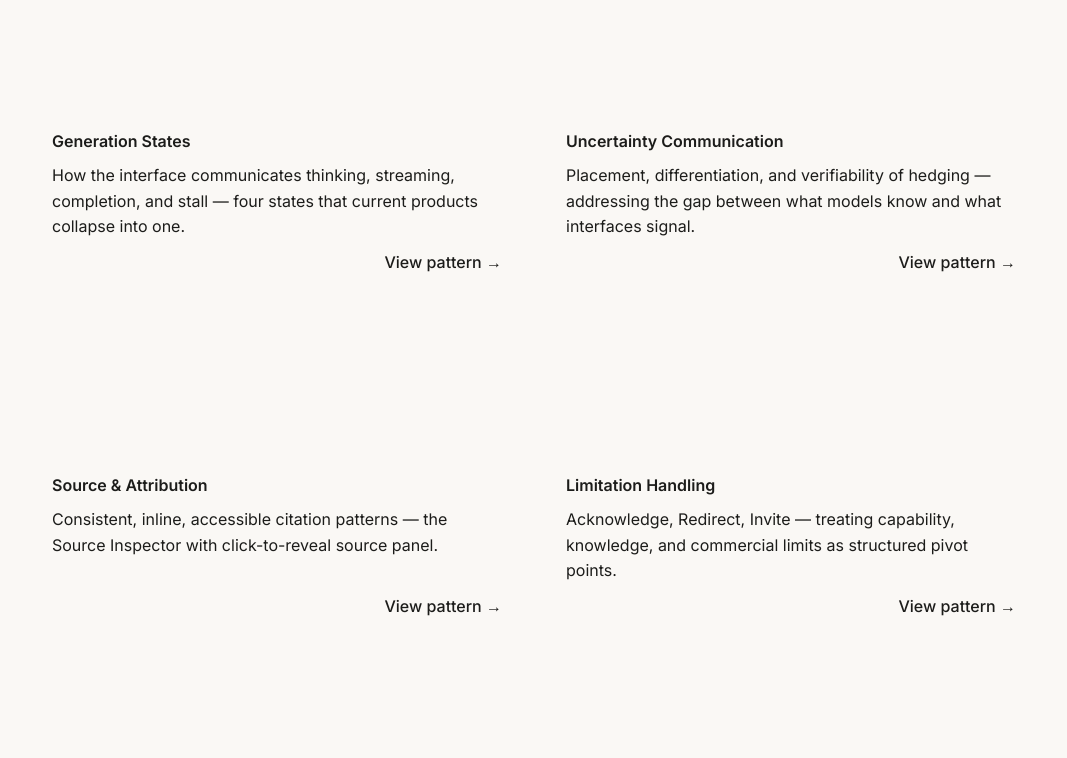
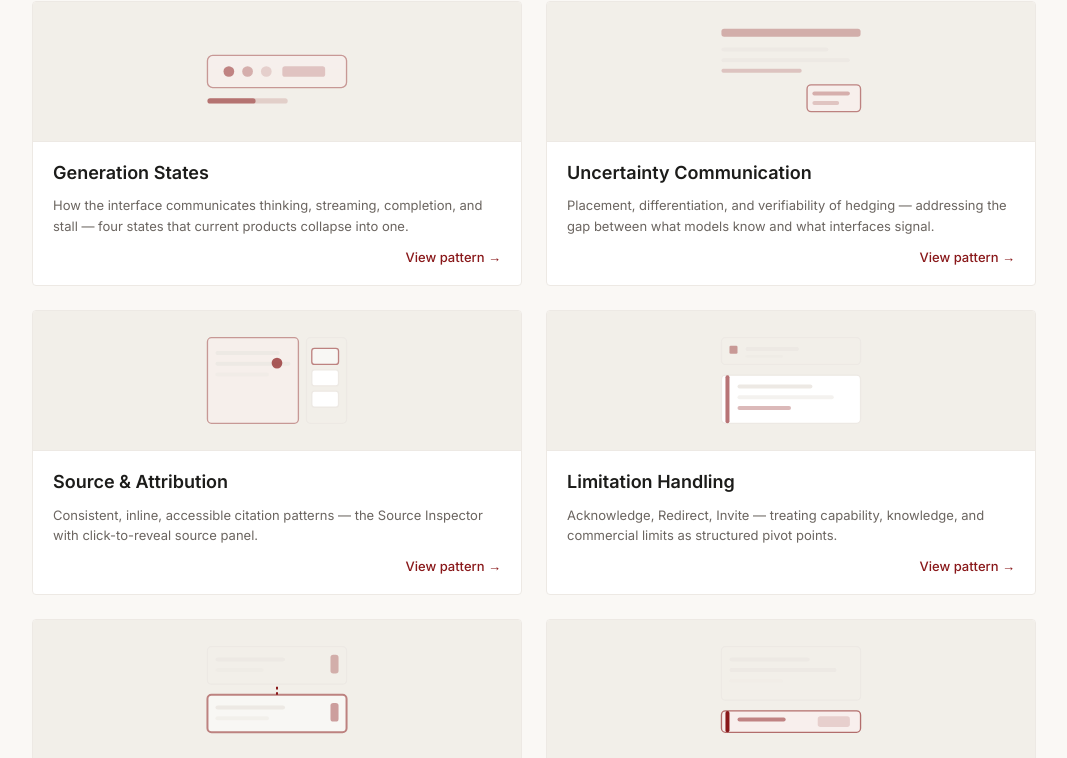
Before and after one commit to alikhandesign/alikhandesign.com, a Next.js app: page /patterns in a window 1280 px wide. Shown: the part 440-1198 px from the top of the page, without its empty margins (106-1173 px from the left). Built offline with nearby package versions, Linux system fonts and the light colour scheme.

Commit message:
Revert: token rename sweep (broke styles, needs debugging)

```diff
--- a/app/patterns/page.tsx
+++ b/app/patterns/page.tsx
@@ -7,13 +7,13 @@ const patterns = [
     desc: 'How the interface communicates thinking, streaming, completion, and stall — four states that current products collapse into one.',
     svg: (
       <svg viewBox="0 0 120 80" fill="none" xmlns="http://www.w3.org/2000/svg" style={{ width: '100%', height: '100%' }}>
-        <rect x="8" y="28" width="104" height="24" rx="4" fill="var(--color-accent-bg)" stroke="var(--color-accent)" strokeWidth="1" opacity="0.4"/>
-        <circle cx="24" cy="40" r="4" fill="var(--color-accent)" opacity="0.5"/>
-        <circle cx="38" cy="40" r="4" fill="var(--color-accent)" opacity="0.3"/>
-        <circle cx="52" cy="40" r="4" fill="var(--color-accent)" opacity="0.15"/>
-        <rect x="64" y="36" width="32" height="8" rx="2" fill="var(--color-accent)" opacity="0.2"/>
-        <rect x="8" y="60" width="60" height="4" rx="2" fill="var(--color-accent)" opacity="0.15"/>
-        <rect x="8" y="60" width="36" height="4" rx="2" fill="var(--color-accent)" opacity="0.5"/>
+        <rect x="8" y="28" width="104" height="24" rx="4" fill="var(--accent-bg)" stroke="var(--accent)" strokeWidth="1" opacity="0.4"/>
+        <circle cx="24" cy="40" r="4" fill="var(--accent)" opacity="0.5"/>
+        <circle cx="38" cy="40" r="4" fill="var(--accent)" opacity="0.3"/>
+        <circle cx="52" cy="40" r="4" fill="var(--accent)" opacity="0.15"/>
+        <rect x="64" y="36" width="32" height="8" rx="2" fill="var(--accent)" opacity="0.2"/>
+        <rect x="8" y="60" width="60" height="4" rx="2" fill="var(--accent)" opacity="0.15"/>
+        <rect x="8" y="60" width="36" height="4" rx="2" fill="var(--accent)" opacity="0.5"/>
       </svg>
     ),
   },
@@ -23,13 +23,13 @@ const patterns = [
     desc: 'Placement, differentiation, and verifiability of hedging — addressing the gap between what models know and what interfaces signal.',
     svg: (
       <svg viewBox="0 0 120 80" fill="none" xmlns="http://www.w3.org/2000/svg" style={{ width: '100%', height: '100%' }}>
-        <rect x="8" y="8" width="104" height="6" rx="2" fill="var(--color-accent)" opacity="0.3"/>
-        <rect x="8" y="22" width="80" height="3" rx="1.5" fill="var(--color-border)"/>
-        <rect x="8" y="30" width="96" height="3" rx="1.5" fill="var(--color-border)"/>
-        <rect x="8" y="38" width="60" height="3" rx="1.5" fill="var(--color-accent)" opacity="0.2"/>
-        <rect x="72" y="50" width="40" height="20" rx="3" fill="var(--color-accent-bg)" stroke="var(--color-accent)" strokeWidth="1" opacity="0.5"/>
-        <rect x="76" y="55" width="28" height="3" rx="1.5" fill="var(--color-accent)" opacity="0.3"/>
-        <rect x="76" y="62" width="20" height="3" rx="1.5" fill="var(--color-accent)" opacity="0.2"/>
+        <rect x="8" y="8" width="104" height="6" rx="2" fill="var(--accent)" opacity="0.3"/>
+        <rect x="8" y="22" width="80" height="3" rx="1.5" fill="var(--border)"/>
+        <rect x="8" y="30" width="96" height="3" rx="1.5" fill="var(--border)"/>
+        <rect x="8" y="38" width="60" height="3" rx="1.5" fill="var(--accent)" opacity="0.2"/>
+        <rect x="72" y="50" width="40" height="20" rx="3" fill="var(--accent-bg)" stroke="var(--accent)" strokeWidth="1" opacity="0.5"/>
+        <rect x="76" y="55" width="28" height="3" rx="1.5" fill="var(--accent)" opacity="0.3"/>
+        <rect x="76" y="62" width="20" height="3" rx="1.5" fill="var(--accent)" opacity="0.2"/>
       </svg>
     ),
   },
@@ -39,15 +39,15 @@ const patterns = [
     desc: 'Consistent, inline, accessible citation patterns — the Source Inspector with click-to-reveal source panel.',
     svg: (
       <svg viewBox="0 0 120 80" fill="none" xmlns="http://www.w3.org/2000/svg" style={{ width: '100%', height: '100%' }}>
-        <rect x="8" y="8" width="68" height="64" rx="3" fill="var(--color-accent-bg)" stroke="var(--color-accent)" strokeWidth="1" opacity="0.4"/>
-        <rect x="82" y="8" width="30" height="64" rx="3" fill="var(--color-surface-subtle)" stroke="var(--color-border)" strokeWidth="1"/>
-        <rect x="14" y="18" width="48" height="3" rx="1.5" fill="var(--color-border)"/>
-        <rect x="14" y="26" width="56" height="3" rx="1.5" fill="var(--color-border)"/>
-        <rect x="14" y="34" width="40" height="3" rx="1.5" fill="var(--color-border)" opacity="0.5"/>
-        <circle cx="60" cy="27" r="4" fill="var(--color-accent)" opacity="0.7"/>
-        <rect x="86" y="16" width="20" height="12" rx="2" fill="var(--color-surface)" stroke="var(--color-accent)" strokeWidth="1" opacity="0.5"/>
-        <rect x="86" y="32" width="20" height="12" rx="2" fill="var(--color-surface)" stroke="var(--color-border)" strokeWidth="1"/>
-        <rect x="86" y="48" width="20" height="12" rx="2" fill="var(--color-surface)" stroke="var(--color-border)" strokeWidth="1"/>
+        <rect x="8" y="8" width="68" height="64" rx="3" fill="var(--accent-bg)" stroke="var(--accent)" strokeWidth="1" opacity="0.4"/>
+        <rect x="82" y="8" width="30" height="64" rx="3" fill="var(--warm-75)" stroke="var(--border)" strokeWidth="1"/>
+        <rect x="14" y="18" width="48" height="3" rx="1.5" fill="var(--border)"/>
+        <rect x="14" y="26" width="56" height="3" rx="1.5" fill="var(--border)"/>
+        <rect x="14" y="34" width="40" height="3" rx="1.5" fill="var(--border)" opacity="0.5"/>
+        <circle cx="60" cy="27" r="4" fill="var(--accent)" opacity="0.7"/>
+        <rect x="86" y="16" width="20" height="12" rx="2" fill="var(--surface)" stroke="var(--accent)" strokeWidth="1" opacity="0.5"/>
+        <rect x="86" y="32" width="20" height="12" rx="2" fill="var(--surface)" stroke="var(--border)" strokeWidth="1"/>
+        <rect x="86" y="48" width="20" height="12" rx="2" fill="var(--surface)" stroke="var(--border)" strokeWidth="1"/>
       </svg>
     ),
   },
@@ -57,15 +57,15 @@ const patterns = [
     desc: 'Acknowledge, Redirect, Invite — treating capability, knowledge, and commercial limits as structured pivot points.',
     svg: (
       <svg viewBox="0 0 120 80" fill="none" xmlns="http://www.w3.org/2000/svg" style={{ width: '100%', height: '100%' }}>
-        <rect x="8" y="8" width="104" height="20" rx="3" fill="var(--color-surface-subtle)" stroke="var(--color-border)" strokeWidth="1"/>
-        <rect x="14" y="14" width="6" height="6" rx="1" fill="var(--color-accent)" opacity="0.4"/>
-        <rect x="26" y="15" width="40" height="3" rx="1.5" fill="var(--color-border)"/>
-        <rect x="26" y="21" width="28" height="2" rx="1" fill="var(--color-border)" opacity="0.5"/>
-        <rect x="8" y="36" width="104" height="36" rx="3" fill="var(--color-surface)" stroke="var(--color-border)" strokeWidth="1"/>
-        <rect x="11" y="36" width="3" height="36" rx="1.5" fill="var(--color-accent)" opacity="0.6"/>
-        <rect x="20" y="43" width="56" height="3" rx="1.5" fill="var(--color-border)"/>
-        <rect x="20" y="51" width="72" height="3" rx="1.5" fill="var(--color-border)" opacity="0.6"/>
-        <rect x="20" y="59" width="40" height="3" rx="1.5" fill="var(--color-accent)" opacity="0.3"/>
+        <rect x="8" y="8" width="104" height="20" rx="3" fill="var(--warm-75)" stroke="var(--border)" strokeWidth="1"/>
+        <rect x="14" y="14" width="6" height="6" rx="1" fill="var(--accent)" opacity="0.4"/>
+        <rect x="26" y="15" width="40" height="3" rx="1.5" fill="var(--border)"/>
+        <rect x="26" y="21" width="28" height="2" rx="1" fill="var(--border)" opacity="0.5"/>
+        <rect x="8" y="36" width="104" height="36" rx="3" fill="var(--surface)" stroke="var(--border)" strokeWidth="1"/>
+        <rect x="11" y="36" width="3" height="36" rx="1.5" fill="var(--accent)" opacity="0.6"/>
+        <rect x="20" y="43" width="56" height="3" rx="1.5" fill="var(--border)"/>
+        <rect x="20" y="51" width="72" height="3" rx="1.5" fill="var(--border)" opacity="0.6"/>
+        <rect x="20" y="59" width="40" height="3" rx="1.5" fill="var(--accent)" opacity="0.3"/>
       </svg>
     ),
   },
@@ -75,15 +75,15 @@ const patterns = [
     desc: 'The Clarification Interceptor and block-level versioning — moving from blind regeneration to surgical iteration.',
     svg: (
       <svg viewBox="0 0 120 80" fill="none" xmlns="http://www.w3.org/2000/svg" style={{ width: '100%', height: '100%' }}>
-        <rect x="8" y="8" width="104" height="28" rx="3" fill="var(--color-surface-subtle)" stroke="var(--color-border)" strokeWidth="1"/>
-        <rect x="14" y="16" width="52" height="3" rx="1.5" fill="var(--color-border)"/>
-        <rect x="14" y="24" width="36" height="3" rx="1.5" fill="var(--color-border)" opacity="0.5"/>
-        <rect x="100" y="14" width="6" height="14" rx="2" fill="var(--color-accent)" opacity="0.3"/>
-        <rect x="8" y="44" width="104" height="28" rx="3" fill="var(--color-surface)" stroke="var(--color-accent)" strokeWidth="1.5" opacity="0.5"/>
-        <rect x="14" y="52" width="52" height="3" rx="1.5" fill="var(--color-border)"/>
-        <rect x="14" y="60" width="40" height="3" rx="1.5" fill="var(--color-border)" opacity="0.5"/>
-        <rect x="100" y="50" width="6" height="14" rx="2" fill="var(--color-accent)" opacity="0.4"/>
-        <path d="M60 38 L60 44" stroke="var(--color-accent)" strokeWidth="1.5" strokeDasharray="2 2"/>
+        <rect x="8" y="8" width="104" height="28" rx="3" fill="var(--warm-75)" stroke="var(--border)" strokeWidth="1"/>
+        <rect x="14" y="16" width="52" height="3" rx="1.5" fill="var(--border)"/>
+        <rect x="14" y="24" width="36" height="3" rx="1.5" fill="var(--border)" opacity="0.5"/>
+        <rect x="100" y="14" width="6" height="14" rx="2" fill="var(--accent)" opacity="0.3"/>
+        <rect x="8" y="44" width="104" height="28" rx="3" fill="var(--surface)" stroke="var(--accent)" strokeWidth="1.5" opacity="0.5"/>
+        <rect x="14" y="52" width="52" height="3" rx="1.5" fill="var(--border)"/>
+        <rect x="14" y="60" width="40" height="3" rx="1.5" fill="var(--border)" opacity="0.5"/>
+        <rect x="100" y="50" width="6" height="14" rx="2" fill="var(--accent)" opacity="0.4"/>
+        <path d="M60 38 L60 44" stroke="var(--accent)" strokeWidth="1.5" strokeDasharray="2 2"/>
       </svg>
     ),
   },
@@ -93,14 +93,14 @@ const patterns = [
     desc: 'The Heartbeat Watchdog and four-error taxonomy — eliminating silent failures through state escalation and input preservation.',
     svg: (
       <svg viewBox="0 0 120 80" fill="none" xmlns="http://www.w3.org/2000/svg" style={{ width: '100%', height: '100%' }}>
-        <rect x="8" y="8" width="104" height="40" rx="3" fill="var(--color-surface-subtle)" stroke="var(--color-border)" strokeWidth="1"/>
-        <rect x="14" y="16" width="60" height="3" rx="1.5" fill="var(--color-border)"/>
-        <rect x="14" y="24" width="80" height="3" rx="1.5" fill="var(--color-border)"/>
-        <rect x="14" y="32" width="40" height="3" rx="1.5" fill="var(--color-border)" opacity="0.4"/>
-        <rect x="8" y="56" width="104" height="16" rx="3" fill="var(--color-accent-bg)" stroke="var(--color-accent)" strokeWidth="1" opacity="0.6"/>
-        <rect x="11" y="56" width="3" height="16" rx="1.5" fill="var(--color-accent)"/>
-        <rect x="20" y="61" width="36" height="3" rx="1.5" fill="var(--color-accent)" opacity="0.5"/>
-        <rect x="80" y="60" width="24" height="8" rx="2" fill="var(--color-accent)" opacity="0.15"/>
+        <rect x="8" y="8" width="104" height="40" rx="3" fill="var(--warm-75)" stroke="var(--border)" strokeWidth="1"/>
+        <rect x="14" y="16" width="60" height="3" rx="1.5" fill="var(--border)"/>
+        <rect x="14" y="24" width="80" height="3" rx="1.5" fill="var(--border)"/>
+        <rect x="14" y="32" width="40" height="3" rx="1.5" fill="var(--border)" opacity="0.4"/>
+        <rect x="8" y="56" width="104" height="16" rx="3" fill="var(--accent-bg)" stroke="var(--accent)" strokeWidth="1" opacity="0.6"/>
+        <rect x="11" y="56" width="3" height="16" rx="1.5" fill="var(--accent)"/>
+        <rect x="20" y="61" width="36" height="3" rx="1.5" fill="var(--accent)" opacity="0.5"/>
+        <rect x="80" y="60" width="24" height="8" rx="2" fill="var(--accent)" opacity="0.15"/>
       </svg>
     ),
   },
@@ -111,10 +111,10 @@ export default function PatternsIndex() {
     <div style={{ maxWidth: 'var(--max-w)', margin: '0 auto' }}>
       <div className="page-header">
         <p className="eyebrow" style={{ marginBottom: 'var(--space-3)' }}>Pattern Library</p>
-        <h1 className="font-serif" style={{ fontSize: 'var(--color-text-4xl)', fontWeight: 400, lineHeight: 'var(--line-height-tight)', marginBottom: 'var(--space-4)', color: 'var(--color-text)' }}>
+        <h1 className="font-serif" style={{ fontSize: 'var(--text-4xl)', fontWeight: 400, lineHeight: 'var(--line-height-tight)', marginBottom: 'var(--space-4)', color: 'var(--text)' }}>
           AI Interface Patterns
         </h1>
-        <p style={{ fontSize: 'var(--color-text-md)', color: 'var(--color-text-muted)', lineHeight: 'var(--line-height-normal)', maxWidth: 640 }}>
+        <p style={{ fontSize: 'var(--text-md)', color: 'var(--text-muted)', lineHeight: 'var(--line-height-normal)', maxWidth: 640 }}>
           Six pattern categories derived from a competitive audit of ChatGPT, Claude, Gemini, Perplexity, Notion AI, and GitHub Copilot. Each pattern defines the problem, the prescription, the design decisions, and the tradeoffs.
         </p>
       </div>
@@ -124,27 +124,27 @@ export default function PatternsIndex() {
           {patterns.map((p) => (
             <a key={p.slug} href={`/patterns/${p.slug}`} style={{ textDecoration: 'none' }}>
               <div className="work-card" style={{
-                border: '1px solid var(--color-border)',
+                border: '1px solid var(--border)',
                 borderRadius: 'var(--radius)',
-                background: 'var(--color-surface)',
+                background: 'var(--surface)',
                 overflow: 'hidden',
                 display: 'flex',
                 flexDirection: 'column',
                 height: '100%',
                 cursor: 'pointer',
               }}>
-                <div style={{ height: 140, background: 'var(--color-surface-subtle)', borderBottom: '1px solid var(--color-border)', padding: 'var(--space-4)' }}>
+                <div style={{ height: 140, background: 'var(--warm-75)', borderBottom: '1px solid var(--border)', padding: 'var(--space-4)' }}>
                   {p.svg}
                 </div>
                 <div style={{ padding: 'var(--space-5)', display: 'flex', flexDirection: 'column', gap: 'var(--space-3)', flex: 1 }}>
-                  <h2 style={{ fontSize: 'var(--color-text-lg)', fontWeight: 'var(--font-weight-semibold)', color: 'var(--color-text)', lineHeight: 'var(--line-height-tight)' }}>
+                  <h2 style={{ fontSize: 'var(--text-lg)', fontWeight: 'var(--font-weight-semibold)', color: 'var(--text)', lineHeight: 'var(--line-height-tight)' }}>
                     {p.title}
                   </h2>
-                  <p style={{ fontSize: 'var(--color-text-sm)', color: 'var(--color-text-muted)', lineHeight: 'var(--line-height-normal)', flex: 1 }}>
+                  <p style={{ fontSize: 'var(--text-sm)', color: 'var(--text-muted)', lineHeight: 'var(--line-height-normal)', flex: 1 }}>
                     {p.desc}
                   </p>
                   <div style={{ display: 'flex', justifyContent: 'flex-end' }}>
-                    <span style={{ fontSize: 'var(--color-text-sm)', color: 'var(--color-accent)', fontWeight: 'var(--font-weight-medium)' }}>
+                    <span style={{ fontSize: 'var(--text-sm)', color: 'var(--accent)', fontWeight: 'var(--font-weight-medium)' }}>
                       View pattern →
                     </span>
                   </div>
```
